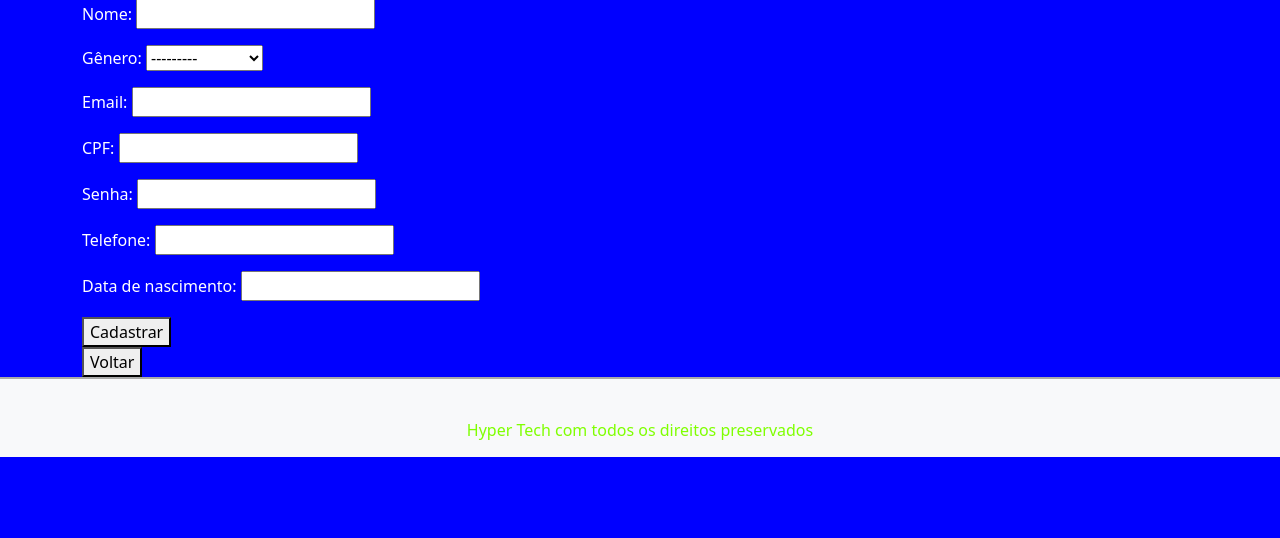
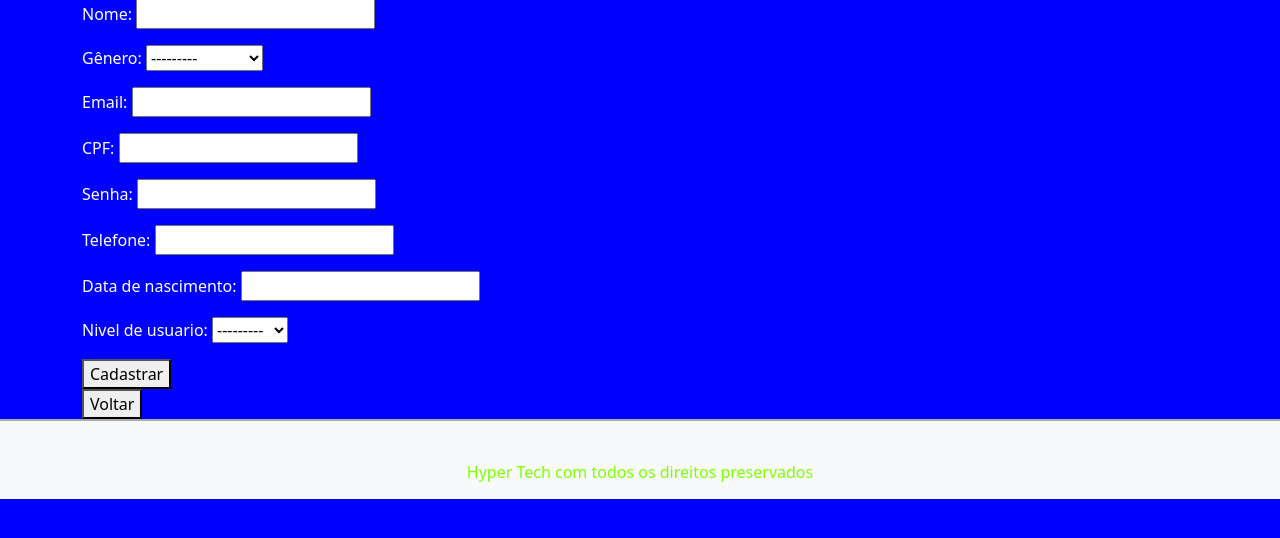
Before and after one commit to Vinicius-1300/Projeto_Django, a Django app: page /cadastro/ in a window 1280 px wide. Shown: the part 220-758 px from the top of the page. Run offline with Django 5.2, Linux system fonts and the light colour scheme.

Commit message:
Correção e alteração da parte de autenticação do usuario

```diff
--- a/principal/forms.py
+++ b/principal/forms.py
@@ -6,7 +6,7 @@ import re
 class Cadastro(forms.ModelForm):
     class Meta:
         model = Usuario
-        fields = ('nome', 'genero', 'email', 'cpf', 'senha', 'telefone', 'data_nascimento')
+        fields = ('nome', 'genero', 'email', 'cpf', 'senha', 'telefone', 'data_nascimento', 'nivel')
 
     def clean_nome(self):
         nome = self.cleaned_data['nome']
--- a/principal/models.py
+++ b/principal/models.py
@@ -10,6 +10,9 @@ class Usuario(models.Model):
             self.id = self.gerar_id()
         super().save(*args, **kwargs)
     nome = models.CharField(max_length=30, verbose_name=u'Nome')
+    NIVEL = [('Padrão', 'Padrão'),
+             ('Gestor', 'Gestor'),
+    ]
     GENERO = [('M', 'Masculino'),
               ('F', 'Feminino'),
               ('Transgênero', 'Transgênero'),
@@ -21,6 +24,7 @@ class Usuario(models.Model):
     email = models.EmailField(max_length=40,verbose_name=u'Email')
     telefone = models.CharField(max_length=9, verbose_name=u'Telefone', null=True, blank=True)
     data_nascimento = models.DateField(verbose_name=u'Data de nascimento')
+    nivel = models.CharField(verbose_name=u'Nivel de usuario:', choices=NIVEL)
 
     def __str__(self):
         return self.nome
--- /dev/null
+++ b/principal/templates/html/gestor_page.html
@@ -0,0 +1 @@
+<h1>Pagina de gestão</h1>
--- a/principal/templates/html/login.html
+++ b/principal/templates/html/login.html
@@ -5,16 +5,16 @@
 {% block content %}
     <link rel="stylesheet"  href="{% static 'css/login.css' %}">
     <h1>Login</h1>
-    <form method="post">
+    <form method="post" action="{% url 'login' %}">
         {% csrf_token %}
         <div class="mb-3">
             <label for="email">Email:</label>
             <input type="text" class="form-label" id="email" name="email" required>
             <br>
-            <label for="password">Senha:</label>
+            <label for="senha">Senha:</label>
             <input type="password" class="form-control" id="senha" name="senha" required>
             <br>
-            <a href="{% url 'index' %}"><button type="submit">Entrar</button></a>
+            <button type="submit">Entrar</button>
             <p><a href="{% url 'cadastro' %}">Cadastre</a> agora se é novo</p>
             <p>Esqueçeu a senha?<a href="{% url 'rec_senha' %}">Clique aqui</a> para recupera-la</p>
             <p><a href="{% url 'alterar_senha' %}">Alterar</a> senha</p>
--- a/principal/urls.py
+++ b/principal/urls.py
@@ -11,4 +11,5 @@ urlpatterns = [
     path('404', views.er404, name='404'),
     path('403', views.er403, name='403'),
     path('500', views.er500, name='500'),
+    path('gestor/', views.gestor_page, name='gestor')
 ]
--- a/principal/views.py
+++ b/principal/views.py
@@ -1,5 +1,6 @@
 from django.shortcuts import render, redirect
-from django.contrib.auth import authenticate, login, logout
+from django.urls import reverse
+from django.contrib.auth.hashers import check_password
 from .models import Usuario
 from .forms import Cadastro
 
@@ -11,17 +12,19 @@ def login(request):
     if request.method == 'POST':
         email = request.POST.get('email')
         senha = request.POST.get('senha')
-        username = request.POST.get('username')
-        password = request.POST.get('password')
-        auth_admin = authenticate(request, username=username, password=password)
-        if auth_admin:
-            if auth_admin.is_superuser:
-                return redirect('admin')
-        auth_usuario = Usuario.objects.filter(email=email, senha=senha).first()
+        auth_usuario = Usuario.objects.filter(email=email).first()
         if auth_usuario:
             request.session['id'] = auth_usuario.id
-            return redirect('index')
-        erro = 'Email ou senha inválidos'
+            if auth_usuario.nivel == 'Padrão':
+                print("Usuário autenticado:", auth_usuario.email)
+                print("Nível:", auth_usuario.nivel)
+                return redirect('index')
+            elif auth_usuario.nivel == 'Gestor':
+                print("Usuário autenticado:", auth_usuario.email)
+                print("Nível:", auth_usuario.nivel)
+                return redirect('gestor')
+        erro = 'Eamil ou senha inválidos'
+
     return render(request, 'html/login.html', {'erro': erro})
 
 def cadastro(request):
@@ -41,7 +44,11 @@ def alterar_senha(request):
     return render(request, 'html/alterar_senha.html')
 
 def perfil(request):
-    return render(request, 'html/perfil.html')
+    user_id = request.session.get('id')
+    if not user_id:
+        return redirect('login')
+    dados = Usuario.objects.get(id=user_id)
+    return render(request, 'html/perfil.html', {'dados': dados})
 
 def er404(request):
     return render(request, 'html/er404.html')
@@ -52,13 +59,5 @@ def er403(request):
 def er500(request):
     return render(request, 'html/er500.html')
 
-#Request dos dados no model
-
-"""def dados(request):
-    dado = Pessoa.objects.all().values()
-    template = loader.get_template('html/perfil.html')
-    context = {
-        'dados': dado,
-    }
-    return HttpResponse(template.render(context, request))
-    #Alternativa: return render(request, 'html/perfil.html', {'dados': dado})"""
+def gestor_page(request):
+    return render(request, 'html/gestor_page.html')
```
Also changed, not shown: principal/templates/html/perfil.html (+7 -8 lines), principal/migrations/0008_usuario_nivel.py (added), principal/migrations/0009_alter_usuario_nivel.py (added).
